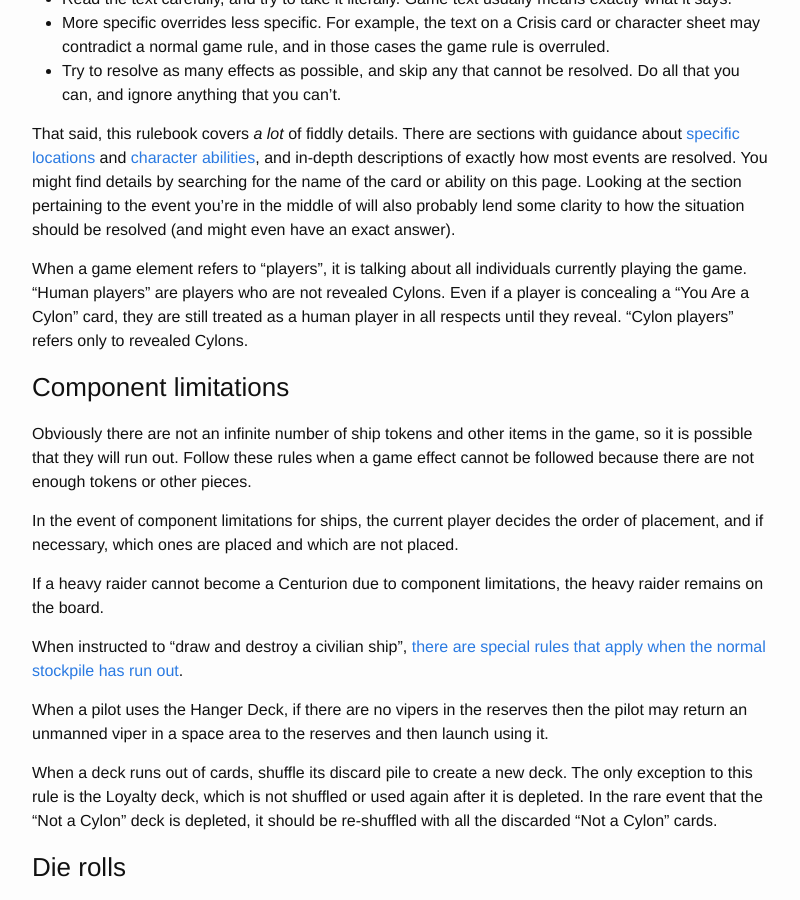
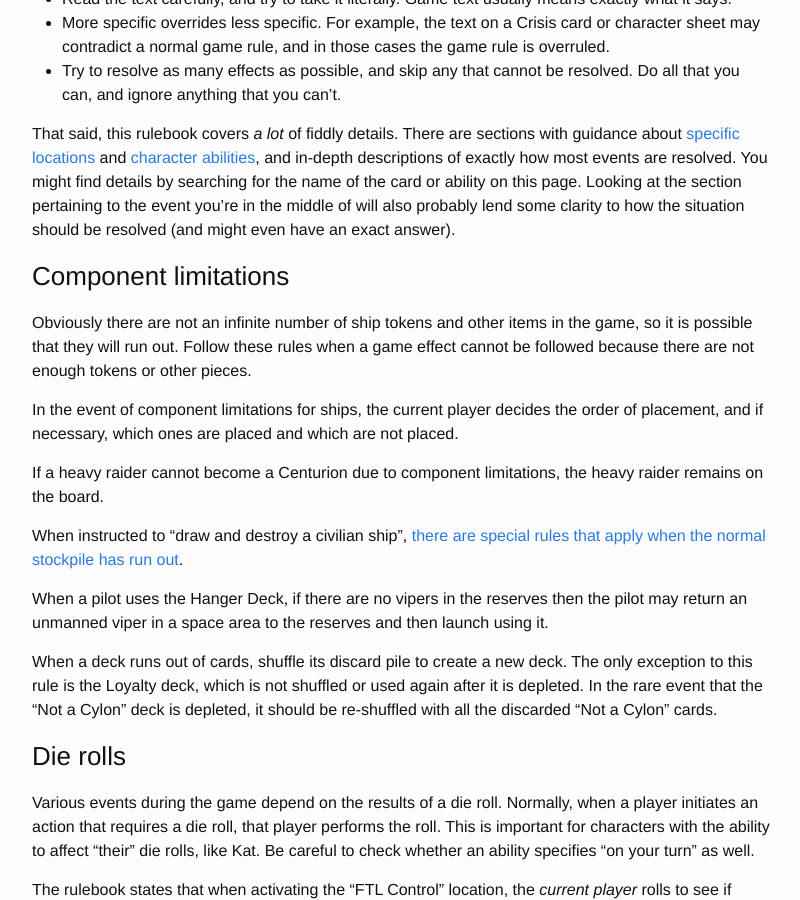
Before and after one commit to jbiatek/BSGRulebook, a Jekyll site: the page built from dynamic.md, in a window 1280 px wide and 900 px high, scrolled down 8287 px. Shown: the whole window, without its empty margins (238-1038 px from the left). Built offline with Jekyll 4.4.1, drawn with Linux system fonts in a browser that asks for light colours; part of the change alters nothing that is shown.

Commit message:
some small changes

```diff
--- a/dynamic.md
+++ b/dynamic.md
@@ -841,7 +841,6 @@ Throughout the game, players must adhere to [the rules about secrecy](#secrecy),
 If, at any time during a turn, the fleet earns more distance, finish resolving the card that added distance then immediately check the Admiral's Objective card to see if the total distance has met or exceeded any milestones. If it has, pause whatever was happening before and resolve the instructions on the Objective card before resuming. This could be the [Sleeper Agent phase](#sleeper-agent-phase), <span class="allyseasons"><a href="#trauma-phase">the counting of Trauma tokens at distance 8</a>, </span> or the [beginning of the end of the game](#ending-the-game).
 
 
-
 ### Player terminology
 
 The word "player" refers to any player in the game, human or Cylon. A "human player" is a player who is either truly human, or a hidden Cylon. A "Cylon player" is a player who has revealed as a Cylon<span class="cylonleader"> (or a Cylon Leader who is not Infiltrating)</span>. If a player has both a "You Are a Cylon" and a "You Are Not a Cylon" card, they are a Cylon.
@@ -877,9 +876,6 @@ This rulebook attempts to be as comprehensive and unambiguous as possible, but B
 - Try to resolve as many effects as possible, and skip any that cannot be resolved. Do all that you can, and ignore anything that you can't.
 
 That said, this rulebook covers *a lot* of fiddly details. There are sections with guidance about [specific locations](#location-notes) and [character abilities](#character-ability-notes), and in-depth descriptions of exactly how most events are resolved. You might find details by searching for the name of the card or ability on this page. Looking at the section pertaining to the event you're in the middle of will also probably lend some clarity to how the situation should be resolved (and might even have an exact answer).
-
-When a game element refers to "players", it is talking about all individuals currently playing the game. "Human players" are players who are not revealed Cylons. Even if a player is concealing a "You Are a Cylon" card, they are still treated as a human player in all respects until they reveal. "Cylon players" refers only to revealed Cylons. <span class="infiltrator">Cylon Leaders and Sympathetic Cylons straddle this line, being considered "Cylon players" when not Infiltrating, and "human players" in all respects (with some limitations) when Infiltrating.</span>
-
 
 ### Component limitations
 
@@ -1531,10 +1527,10 @@ If there are not enough tokens to place ships on the board, the current player c
 
 When these icons appear on a Crisis card, do the following:
 
-- Activate raiders: [Each Cylon raider is activated once](#activating-a-raider). The current player chooses the order of space areas. If there are no raiders on the board, each basestar launches two new raiders. If there are no raiders and no basestars on the board, <span class="cylonfleet">place a ship on the Cylon Fleet board</span><span class="nocylonfleet">nothing happens</span>.
-- Launch raiders: Each basestar launches 3 raiders. If there are no basestars, <span class="cylonfleet">place a ship on the Cylon Fleet board</span><span class="nocylonfleet">nothing happens</span>.
-- Activate heavy raiders and Centurions: Follow [the procedure for activating heavy raiders and Centurions](#activating-heavy-raiders-and-centurions). If there are no basestars, centurions, or heavy raiders, <span class="cylonfleet">place a ship on the Cylon Fleet board</span><span class="nocylonfleet">nothing happens</span>.
-- Activate basestars: Each basestar [attacks Galactica](#combat-ship-attack-table). If there are no basestars, <span class="cylonfleet">place a ship on the Cylon Fleet board</span><span class="nocylonfleet">nothing happens</span>.
+- Activate raiders: [Each Cylon raider is activated once](#activating-a-raider). The current player chooses the order of space areas. If there are no raiders on the board, each basestar launches two new raiders. If there are no raiders and no basestars on the board, <span class="cylonfleet">place a raider on the Cylon Fleet board as specified below</span><span class="nocylonfleet">nothing happens</span>.
+- Launch raiders: Each basestar launches 3 raiders. If there are no basestars, <span class="cylonfleet">place a basestar on the Cylon Fleet board as specified below</span><span class="nocylonfleet">nothing happens</span>.
+- Activate heavy raiders and Centurions: Follow [the procedure for activating heavy raiders and Centurions](#activating-heavy-raiders-and-centurions). If there are no basestars, centurions, or heavy raiders, <span class="cylonfleet">place a heavy raider on the Cylon Fleet board as specified below</span><span class="nocylonfleet">nothing happens</span>.
+- Activate basestars: Each basestar [attacks Galactica](#combat-ship-attack-table). If there are no basestars, <span class="cylonfleet">place a basestar on the Cylon Fleet board as specified below</span><span class="nocylonfleet">nothing happens</span>.
 
 <div class="cylonfleet" markdown="1">
 
@@ -2111,7 +2107,7 @@ After the Crossroads phase is finished, resume play at the point that the Crossr
 
 #### Elimination
 
-To eliminate a player from the game, follow [the rules for execution](#execution), but stop when told to either choose a new character or move to the Resurrection Ship. The eliminated player is entirely removed from the rest of the game. If they were the current player, the next player is now the current player.
+To eliminate a player from the game, follow [the rules for execution](#execution), but stop when told to either choose a new character or move to the Resurrection Ship. The eliminated player is entirely removed from the rest of the game. If they were the current player, the next player is now the current player. Any former titles are given to the first in the [line of succession](#lines-of-succession).
 
 </div>
 
```
